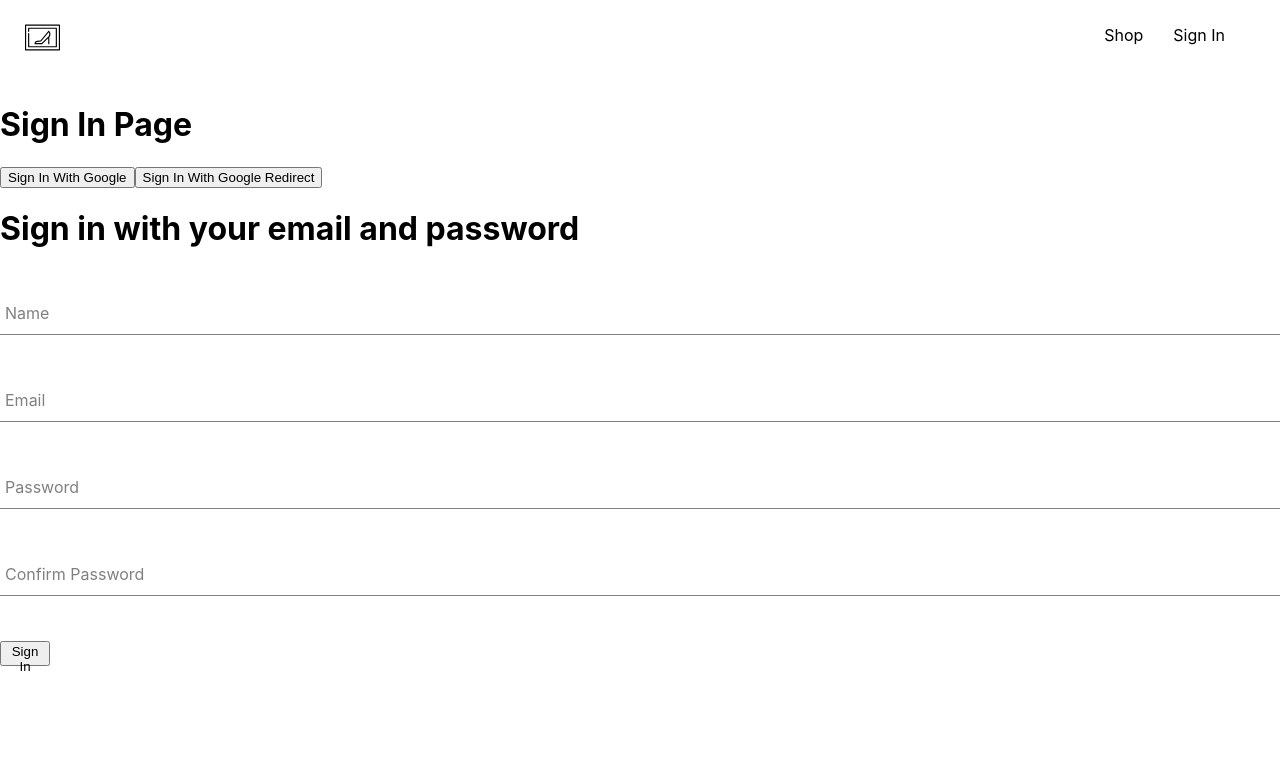
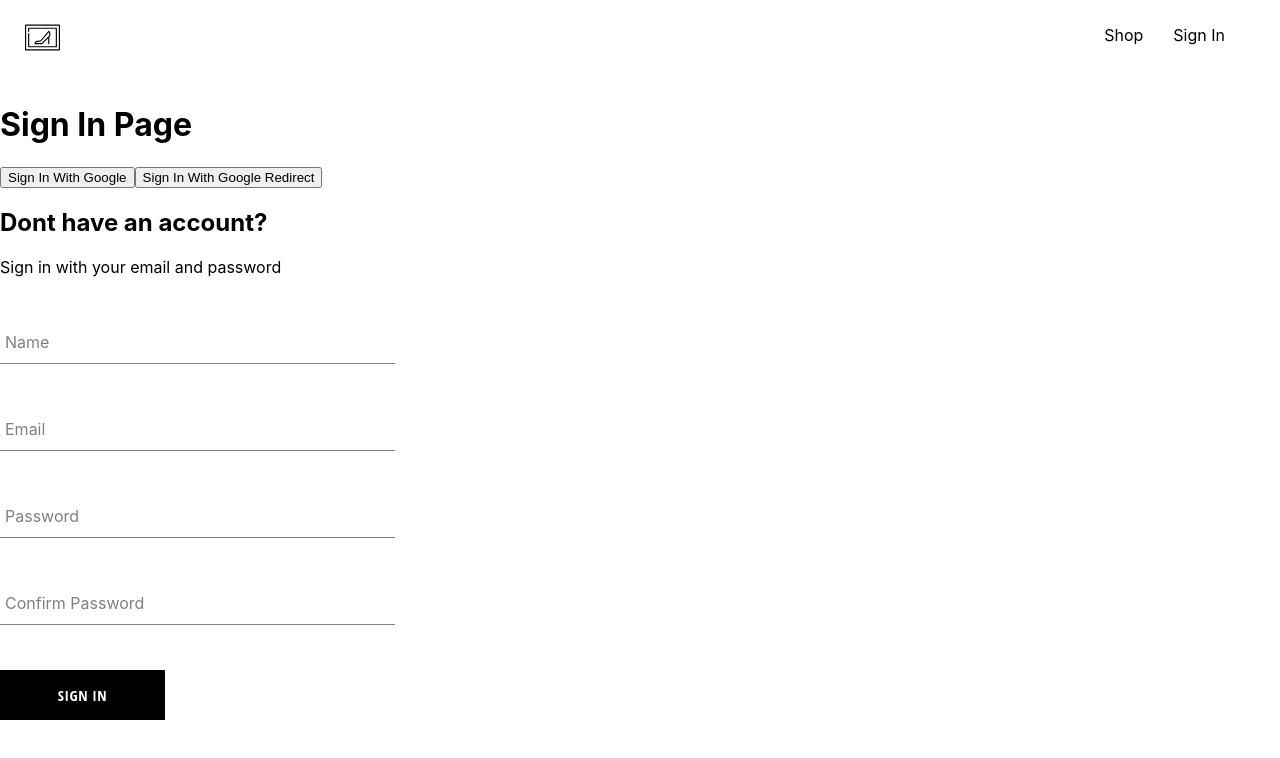
Before and after one commit to alexandrkadai/PonPon, a React (Create React App) app: page /sign-in in a window 1280 px wide. Shown: the top 758 px of the page. Built offline with nearby package versions, Linux system fonts and the light colour scheme.

Commit message:
Button Complete

```diff
--- /dev/null
+++ b/src/component/button/button.component.jsx
@@ -0,0 +1,15 @@
+import './button.styles.scss';
+const Button_Types_Classes = {
+    google: 'google-sign-in',
+    inverted: 'inverted',
+
+}
+
+const Button = ({children, buttonType, ...otherProps}) =>{
+    return <button className={`button-container ${Button_Types_Classes[buttonType]}`}
+    {...otherProps}>{children}</button>;
+
+
+}
+
+export default Button;
--- /dev/null
+++ b/src/component/button/button.styles.scss
@@ -0,0 +1,46 @@
+.button-container {
+    min-width: 165px;
+    width: auto;
+    height: 50px;
+    letter-spacing: 0.5px;
+    line-height: 50px;
+    padding: 0 35px 0 35px;
+    font-size: 15px;
+    background-color: black;
+    color: white;
+    text-transform: uppercase;
+    font-family: 'Open Sans Condensed';
+    font-weight: bolder;
+    border: none;
+    cursor: pointer;
+    display: flex;
+    justify-content: center;
+
+    &:hover {
+      background-color: white;
+      color: black;
+      border: 1px solid black;
+    }
+
+    &.google-sign-in {
+      background-color: #4285f4;
+      color: white;
+
+      &:hover {
+        background-color: #357ae8;
+        border: none;
+      }
+    }
+
+    &.inverted {
+      background-color: white;
+      color: black;
+      border: 1px solid black;
+
+      &:hover {
+        background-color: black;
+        color: white;
+        border: none;
+      }
+    }
+  }
--- a/src/component/sign-up/sign-up-form.component.jsx
+++ b/src/component/sign-up/sign-up-form.component.jsx
@@ -1,6 +1,9 @@
 import { useState } from "react";
 import { createAuthUserWithEmailAndPassword, creatUserDocumentFromAuth } from "../../utils/firebase/firebase.utils";
 import FormInput from "../form-input/form-input.component";
+import Button from "../button/button.component";
+import './sign-up-form.styles.scss';
+
 const defaultFormFields = {
     "displayName": '',
     "email": '',
@@ -41,8 +44,9 @@
 };
 
     return (
-        <div>
-        <h1>Sign in with your email and password </h1>
+        <div className="sign-up-container">
+        <h2>Dont have an account?</h2>
+        <span>Sign in with your email and password </span>
         <form onSubmit={handleSubmit}>
 
         <FormInput
@@ -74,7 +78,7 @@
         name='confirmPassword' value={confirmPassword}
         />
 
-        <button style={{width: 50, height: 25}} type="submit">Sign In</button>
+        <Button type="submit">Sign In</Button>
 
         </form>
         </div>
--- /dev/null
+++ b/src/component/sign-up/sign-up-form.styles.scss
@@ -0,0 +1,9 @@
+.sign-up-container{
+    display:flex;
+    flex-direction: column;
+    width:380px;
+
+    h2 {
+        margin-top: 10px 0;
+    }
+}
```
